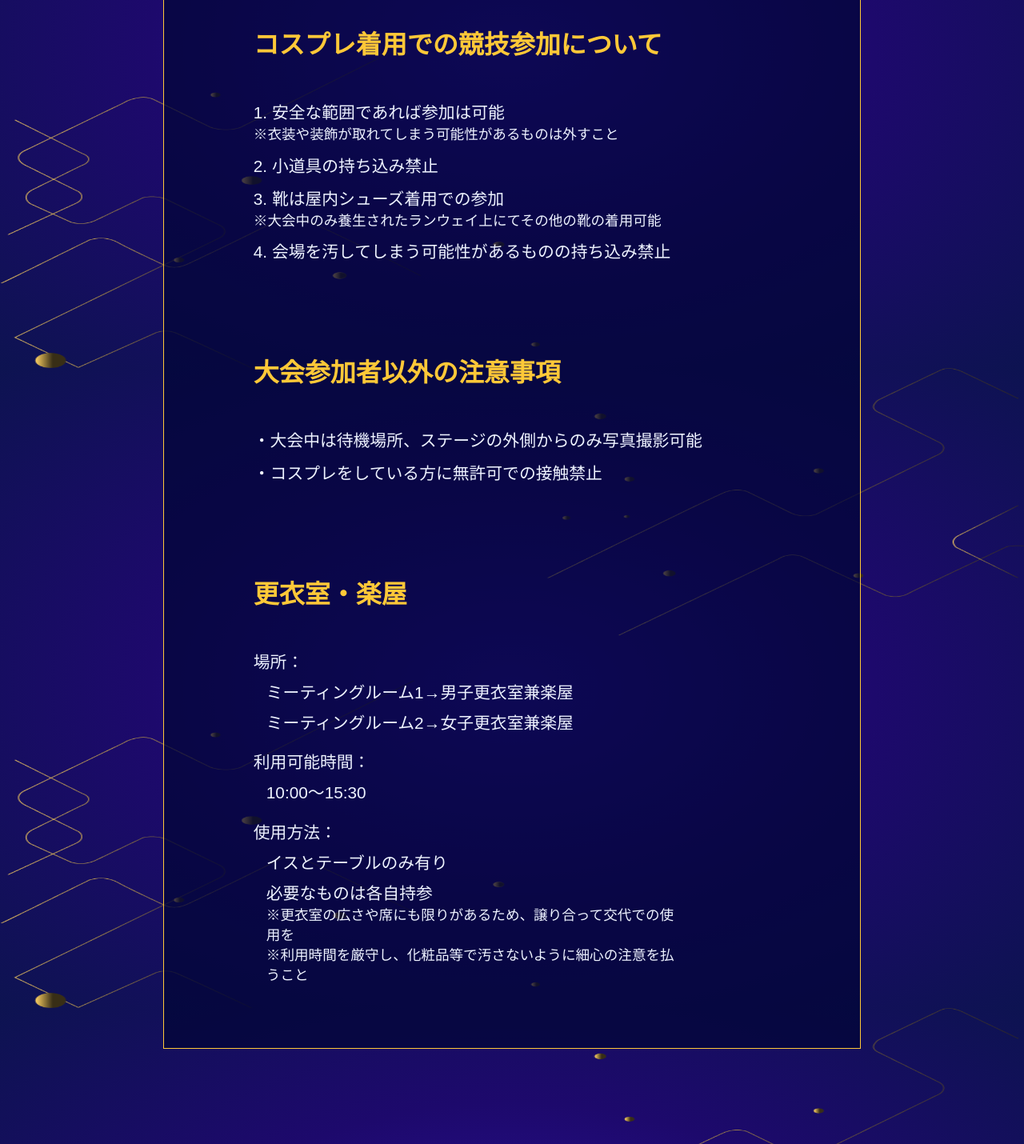
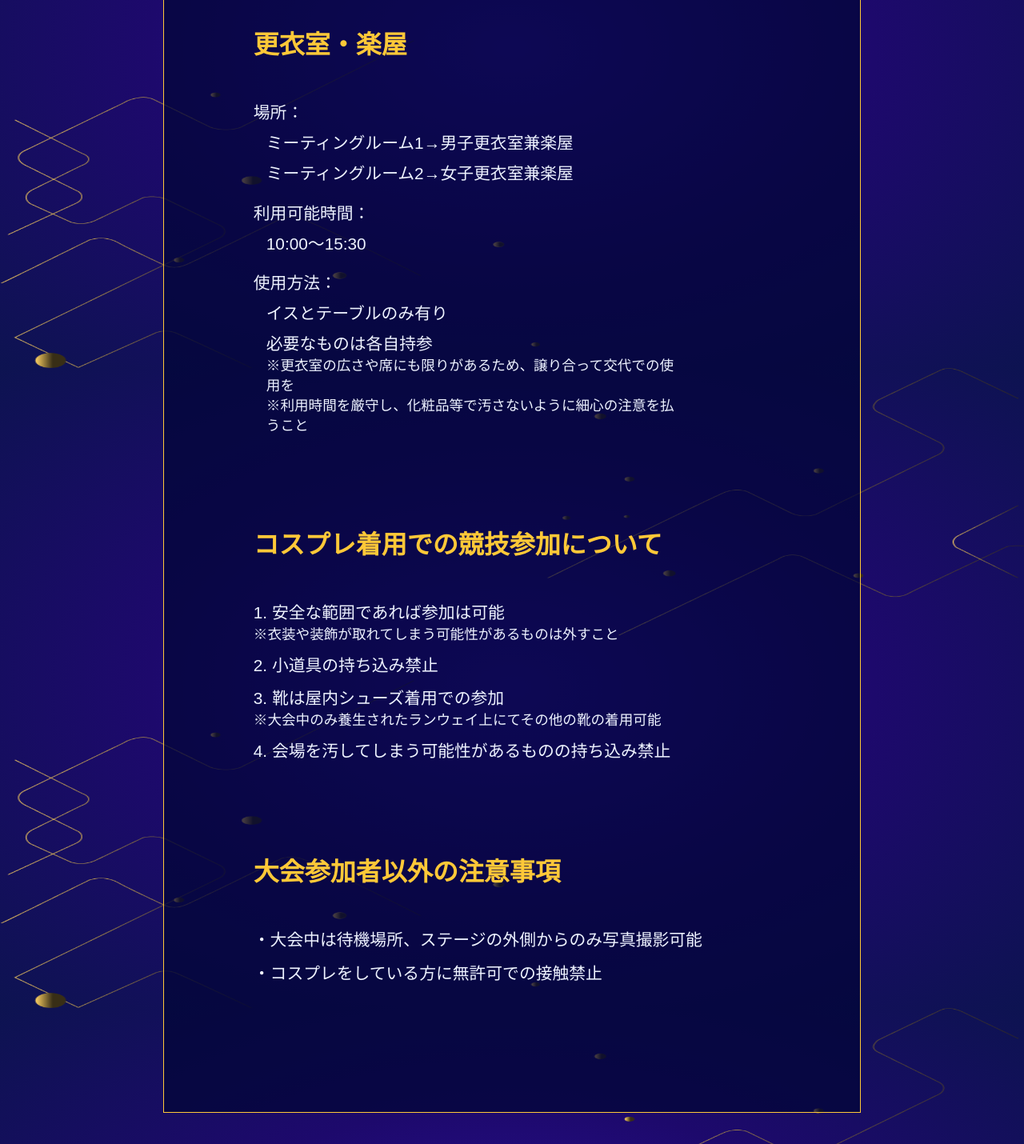
Before and after one commit to REC-STAFF/RecTime_Web, a plain HTML site: page レク/cosplay.html in a window 1280 px wide. Shown: the part 2740-4170 px from the top of the page at 80% size. Drawn offline with Linux system fonts and the light colour scheme.

Commit message:
先生からの修正

```diff
--- a/レク/cosplay.html
+++ b/レク/cosplay.html
@@ -152,28 +152,6 @@
             <figure class="cos-img"></figure>
           </div>
 
-          <h3 class="cosplay-entry-guideline">
-            コスプレ着用での競技参加について
-          </h3>
-
-          <ul>
-            <ol>
-              <li>安全な範囲であれば参加は可能<br> <span class="commentout">※衣装や装飾が取れてしまう可能性があるものは外すこと</span></li>
-              <li>小道具の持ち込み禁止</li>
-              <li>靴は屋内シューズ着用での参加<br><span class="commentout">※大会中のみ養生されたランウェイ上にてその他の靴の着用可能</span> </li>
-              <li>会場を汚してしまう可能性があるものの持ち込み禁止</li>
-            </ol>
-          </ul>
-
-          <h3 class="cos-attention-title cos-attention-title2">
-            大会参加者以外の注意事項
-          </h3>
-
-          <ul>
-            <li>・大会中は待機場所、ステージの外側からのみ写真撮影可能</li>
-            <li>・コスプレをしている方に無許可での接触禁止</li>
-          </ul>
-
         </div>
 
         <div class="waitingRoom">
@@ -209,6 +187,33 @@
 
         </div>
 
+        <div class="cos-attention">
+          <h3 class="cosplay-entry-guideline">
+            コスプレ着用での競技参加について
+          </h3>
+
+          <ul>
+            <ol>
+              <li>安全な範囲であれば参加は可能<br> <span class="commentout">※衣装や装飾が取れてしまう可能性があるものは外すこと</span></li>
+              <li>小道具の持ち込み禁止</li>
+              <li>靴は屋内シューズ着用での参加<br><span class="commentout">※大会中のみ養生されたランウェイ上にてその他の靴の着用可能</span> </li>
+              <li>会場を汚してしまう可能性があるものの持ち込み禁止</li>
+            </ol>
+          </ul>
+
+          <h3 class="cos-attention-title cos-attention-title2">
+            大会参加者以外の注意事項
+          </h3>
+
+          <ul>
+            <li>・大会中は待機場所、ステージの外側からのみ写真撮影可能</li>
+            <li>・コスプレをしている方に無許可での接触禁止</li>
+          </ul>
+
+        </div>
+
+
+
 
 
         <!-- <div class="cos-btn">
--- a/レク/css/cosplay.css
+++ b/レク/css/cosplay.css
@@ -55,7 +55,7 @@
   border: 0.1rem solid #FEC838;
   background-color: rgba(0, 5, 54, 0.7);
   margin: 0 auto;
-  padding-bottom: 5rem;
+  padding-bottom: 10rem;
 }
 
 .cos-summary {
```
Also changed, not shown: レク/cyuui.html (+1 -2 lines), レク/index.html (+3 -3 lines).
